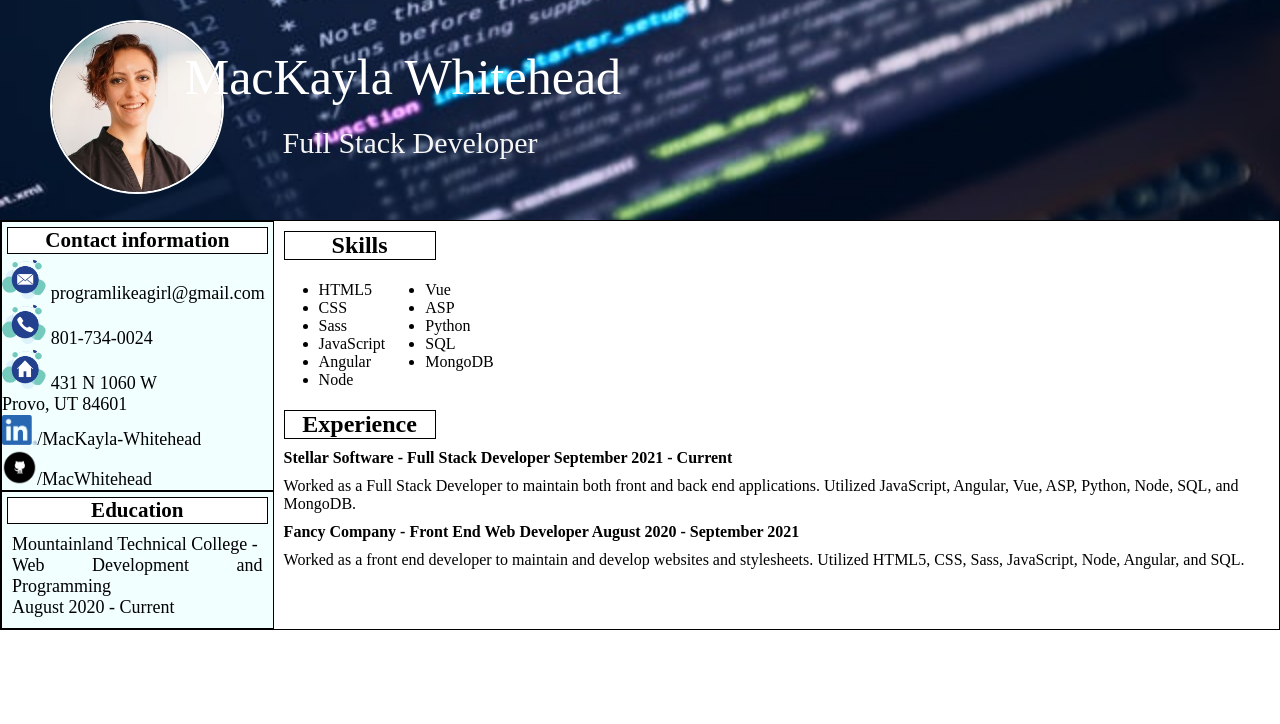
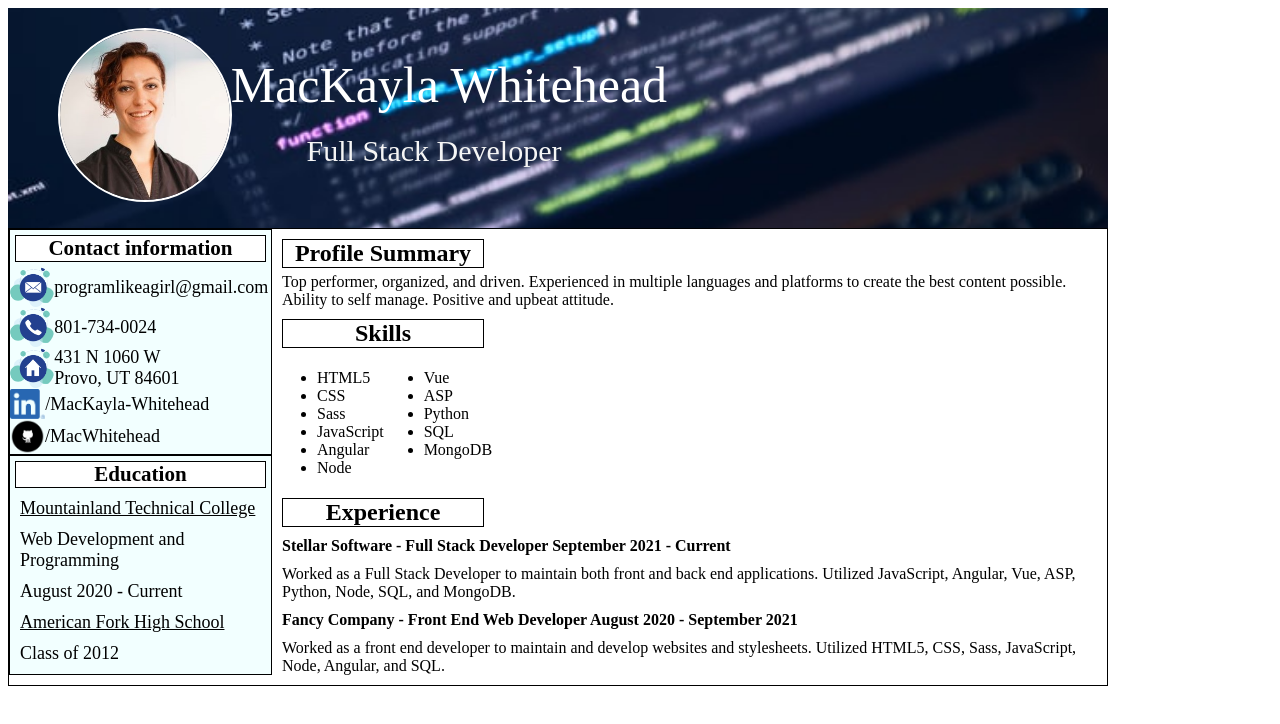
Before and after one commit to MacWhitehead/Sass-Resume, a website: page sass/public/index.html in a window 1280 px wide. Drawn offline with Linux system fonts and the light colour scheme.

Commit message:
Updated left bar structure

```diff
--- a/sass/public/index.html
+++ b/sass/public/index.html
@@ -20,22 +20,43 @@
                 <div>
                     <h3>Contact information</h3>
                 </div>
-                <div class="email"> <img src="/sass/public/images/email-icon.png" alt=""> programlikeagirl@gmail.com</div>
-                <div class="phone"> <img src="/sass/public/images/phone-icon.png" alt=""> 801-734-0024</div>
-                <div class="address"> <img src="/sass/public/images/home-icon.png" alt="">
+                <div class="email">
+                    <img src="/sass/public/images/email-icon.png" alt="email icon">
+                   programlikeagirl@gmail.com
+                </div>
+                <div class="phone">
+                    <img src="/sass/public/images/phone-icon.png" alt="phone icon">
+                    801-734-0024
+                </div>
+                <div class="address"> <img src="/sass/public/images/home-icon.png" alt="address icon">
                     431 N 1060 W <br> Provo, UT 84601
                 </div>
-                <div class="linkedin"> <img src="/sass/public/images/LI-In-Bug.png" alt="">/MacKayla-Whitehead</div>
-                <div class="github"> <img src="/sass/public/images/github.png" alt="">/MacWhitehead</div>
+                <div class="linkedin">
+                    <img src="/sass/public/images/LI-In-Bug.png" alt="linkedIn icon">
+                    /MacKayla-Whitehead</div>
+                <div class="github"> <img src="/sass/public/images/github.png" alt="github icon">
+                    /MacWhitehead</div>
             </div>
             <div class="education">
                 <h3>Education</h3>
-                <p>Mountainland Technical College -
-                <br> Web Development and Programming
-                <br> August 2020 - Current</p>
+                <p class="bold">Mountainland Technical College<p>
+                <p> Web Development and Programming </p>
+                <p> August 2020 - Current</p>
+                <p class="bold">American Fork High School</p>
+                <p>Class of 2012</p>
             </div>
         </div>
         <div class="skills">
+            <div class="summary">
+                <h2 class="heading">Profile Summary</h2>
+                <p>
+                    Top performer, organized, and driven. Experienced
+                    in multiple languages and platforms to create the
+                    best content possible. Ability to self manage. Positive
+                    and upbeat attitude.
+                </p>
+
+            </div>
             <h2 class="heading">Skills</h2>
             <div class="skill-list">
                 <ul>
--- a/sass/public/styles/styles.scss
+++ b/sass/public/styles/styles.scss
@@ -1,104 +1,144 @@
-@use 'colors';
+@import 'colors';
+
 @mixin flex-row {
     display: flex;
     flex-flow: row;
 }
+
 @mixin flex-col {
     display: flex;
     flex-flow: column;
 }
+
 $black-border: solid 1px black;
-$center-align: center;
 $center-on-section: auto;
+$hundred: 100%;
+$half: 50%;
+
 body {
+    width: 1100px;
     max-width: 100vw;
-    margin: $center-on-section;
 }
+
 .top-bar {
     @include flex-row;
     height: 220px;
-    text-align: $center-align;
+    text-align: center;
     background-position: center;
     position: relative;
     text-align: center;
     background-size: cover;
     background-repeat: no-repeat;
     background-image: url("/sass/public/images/luca-bravo-XJXWbfSo2f0-unsplash.jpg");
+
     .headshot {
         height: 170px;
         width: 170px;
         margin: 20px 40px 20px 50px;
-        border-radius: 50%;
+        border-radius: $half;
         border: solid 2px white;
     }
+
     .name {
         position: absolute;
         top: 35%;
-        left: 40%;
-        transform: translate(-75%, -50%);
+        left: $half;
+        transform: translate(-75%, -$half);
         color: white;
         font-size: 50px;
     }
+
     .title {
         position: absolute;
         top: 65%;
-        left: 40%;
-        transform: translate(-90%, -50%);
+        left: 48%;
+        transform: translate(-90%, -$half);
         color: whitesmoke;
         font-size: 30px;
     }
 }
+
 .bottom-container {
     @include flex-row();
     border: $black-border;
     max-height: 100vh;
+
     .left-bar {
         width: 350px;
     }
+
     div h3 {
         border: $black-border;
         margin: 5px;
         text-align: center;
     }
+
     h3 {
         background-color: white;
     }
-    .contact-info, .education {
+
+    .contact-info,
+    .education {
         max-width: 300px;
         border: $black-border;
         font-size: 18px;
-        text-align: justify;
-        background-color: colors.$light-blue;
-        .email img, .phone img, .address img {
+        background-color: $light-blue;
+
+        .email,
+        .phone,
+        .address,
+        .linkedin,
+        .github {
+            @include flex-row();
+            align-items: center;
+        }
+
+        .email img,
+        .phone img,
+        .address img {
             height: 40px;
             border-radius: 40%;
         }
+
         .linkedin img {
             height: 30px;
         }
+
         .github img {
             height: 35px;
         }
     }
+
     .education p {
         margin: 10px;
     }
+
+    .bold {
+        text-decoration: underline;
+    }
 }
+
 .bottom-container .skills {
     @include flex-col;
-    width: 100%;
+    width: $hundred;
     margin: 5px;
-    h2, p, h4, {
+
+    h2,
+    p,
+    h4,
+        {
         text-align: left;
         border: none;
-        margin: 5px
+        margin: 5px;
     }
+
     .heading {
         border: $black-border;
-        width: 150px;
+        width: 200px;
         text-align: center;
         margin: 5px;
     }
+
     .skill-list {
         @include flex-row();
     }
```
Also changed, not shown: sass/public/stylesheets/styles.css, 1 other file.
